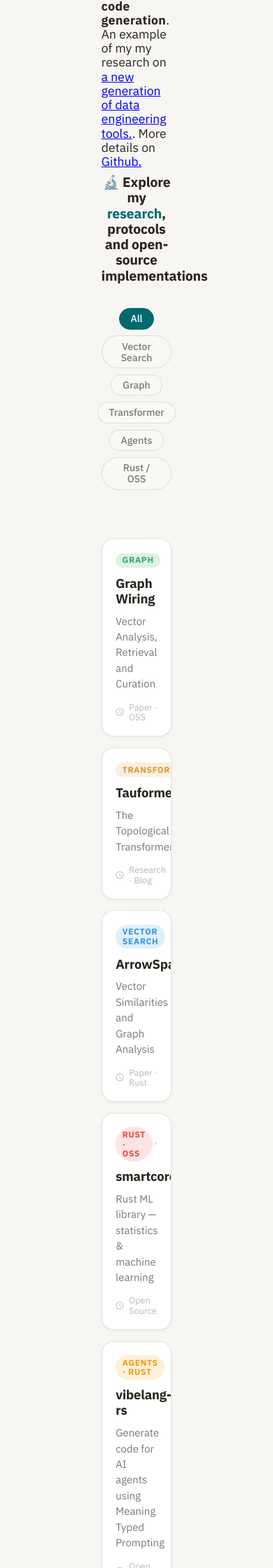
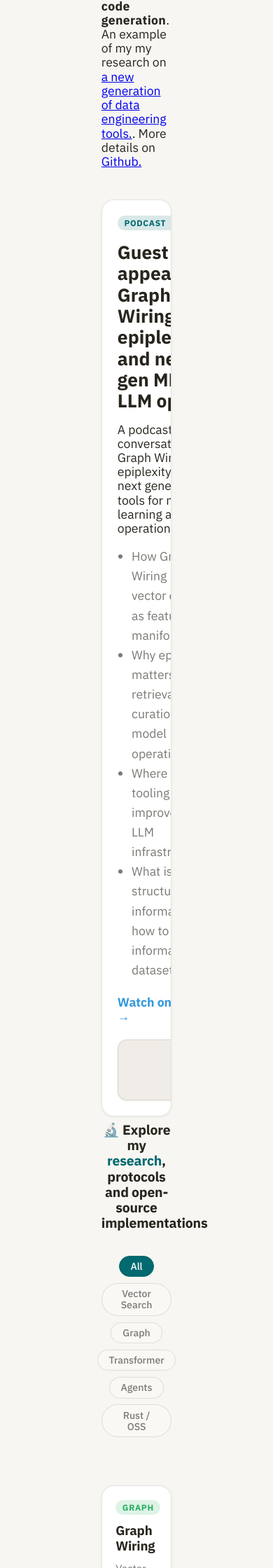
Before and after one commit to Mec-iS/staticwebpage, a Jekyll site: the page built from index.md, in a window 390 px wide. Shown: the part 631-2871 px from the top of the page at 70% size. Built offline with Jekyll 4.4.1, drawn with Linux system fonts in a browser that asks for light colours; nearby versions of some CDN libraries; some web fonts are replaced; grey boxes are pictures that could not be loaded.

Commit message:
add podcast card

```diff
--- a/index.md
+++ b/index.md
@@ -238,11 +238,123 @@ layout: default
 .blog-read-more:hover {
   color: #2980b9;
 }
+
+.media-feature {
+  margin: 2.5rem auto 0;
+  max-width: 1100px;
+}
+
+.media-feature-card {
+  display: grid;
+  grid-template-columns: 1.05fr 1.25fr;
+  gap: 1.25rem;
+  align-items: stretch;
+  background: var(--color-surface-2);
+  border: 1px solid var(--color-border);
+  border-radius: var(--radius-xl);
+  box-shadow: var(--shadow-sm);
+  padding: 1.25rem;
+  overflow: hidden;
+}
+
+.media-feature-copy {
+  display: flex;
+  flex-direction: column;
+  gap: 0.9rem;
+  justify-content: center;
+}
+
+.media-feature-points {
+  margin: 0;
+  padding-left: 1.15rem;
+  color: var(--color-text-muted);
+  line-height: 1.6;
+}
+
+.media-feature-links {
+  margin: 0.35rem 0 0;
+}
+
+.media-frame-wrap {
+  min-width: 0;
+}
+
+.media-frame {
+  position: relative;
+  width: 100%;
+  aspect-ratio: 16 / 9;
+  border-radius: calc(var(--radius-xl) - 0.25rem);
+  overflow: hidden;
+  border: 1px solid var(--color-border);
+  background: var(--color-surface-offset);
+  box-shadow: var(--shadow-sm);
+}
+
+.media-frame iframe {
+  position: absolute;
+  inset: 0;
+  width: 100%;
+  height: 100%;
+  border: 0;
+}
+
+@media (max-width: 860px) {
+  .media-feature-card {
+    grid-template-columns: 1fr;
+  }
+}
 </style>
 
 # 👋 Welcome!
 <p><strong class="pure-menu-item">I am Lorenzo</strong> — AI Research Engineer — I produce novel research and code leveraging Large Language Models. I focus on <strong class="pure-menu-item">workflows automation with AI Agents and code generation</strong>.</p>
 <p>An example of my my research on <a href="{{ "/graph-wiring" }}">a new generation of data engineering tools.</a>. More details on <a href="https://github.com/sponsors/tuned-org-uk">Github.</a></p>
+
+
+<section class="media-feature" aria-labelledby="podcast-feature-title">
+  <div class="media-feature-card">
+    <div class="media-feature-copy">
+      <span class="card-badge" style="--card-accent: #01696f;">Podcast</span>
+      <h2 class="section-title" id="podcast-feature-title">
+        Guest appearance: Graph Wiring, epiplexity, and next-gen ML / LLM ops
+      </h2>
+      <p class="section-subtitle">
+        A podcast conversation on Graph Wiring, epiplexity, and the next generation
+        of tools for machine learning and LLM operations.
+      </p>
+
+      <ul class="media-feature-points">
+        <li>How Graph Wiring reframes vector datasets as feature-space manifolds.</li>
+        <li>Why epiplexity matters for retrieval, curation, and model operations.</li>
+        <li>Where spectral tooling can improve ML and LLM infrastructure.</li>
+        <li>What is structural information and how to generate information from datasets</li>
+      </ul>
+
+      <p class="media-feature-links">
+        <a
+          href="https://www.youtube.com/watch?v=S5xbQXBiLs4"
+          target="_blank"
+          rel="noopener noreferrer"
+          class="blog-read-more"
+        >
+          Watch on YouTube <span aria-hidden="true">→</span>
+        </a>
+      </p>
+    </div>
+
+    <div class="media-frame-wrap">
+      <div class="media-frame">
+        <iframe
+          src="https://www.youtube-nocookie.com/embed/S5xbQXBiLs4"
+          title="Podcast appearance on Graph Wiring, epiplexity, and next-gen ML and LLM operations"
+          loading="lazy"
+          referrerpolicy="strict-origin-when-cross-origin"
+          allow="accelerometer; autoplay; clipboard-write; encrypted-media; gyroscope; picture-in-picture; web-share"
+          allowfullscreen>
+        </iframe>
+      </div>
+    </div>
+  </div>
+</section>
 
 
 <div class="research-container">
```
